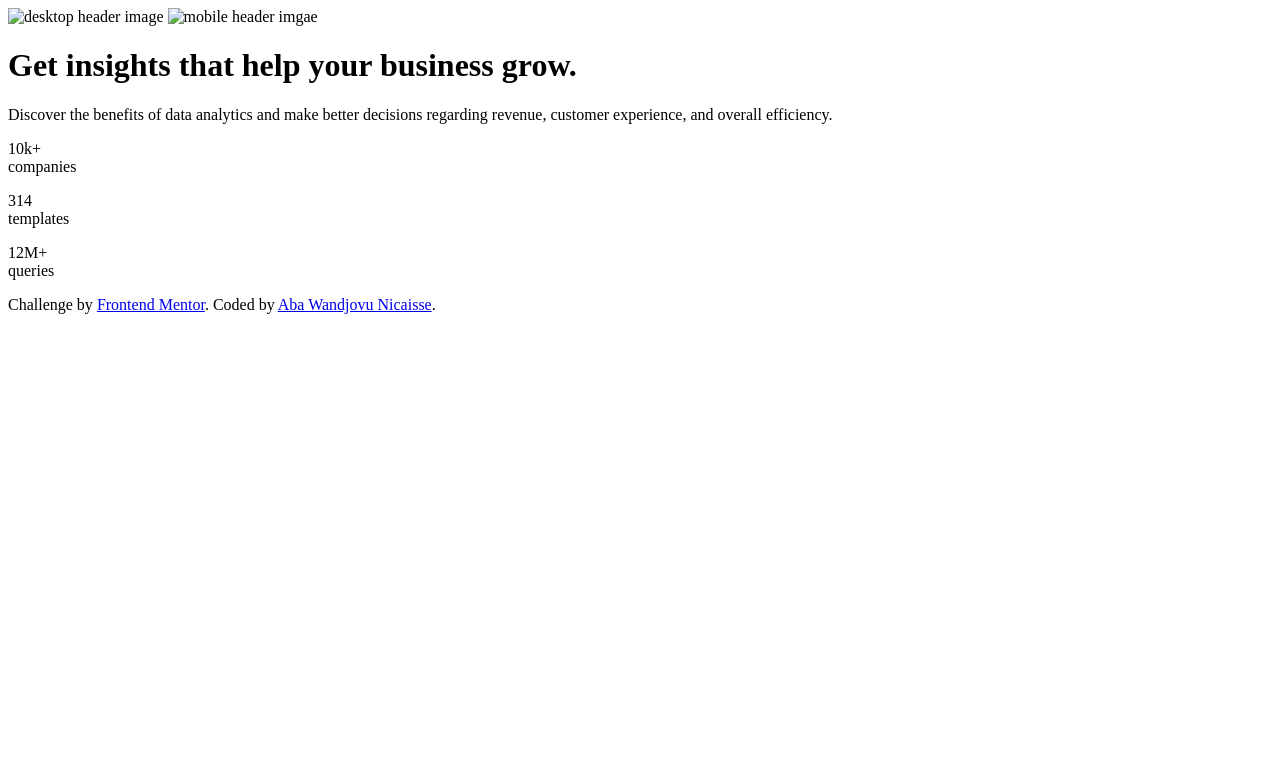
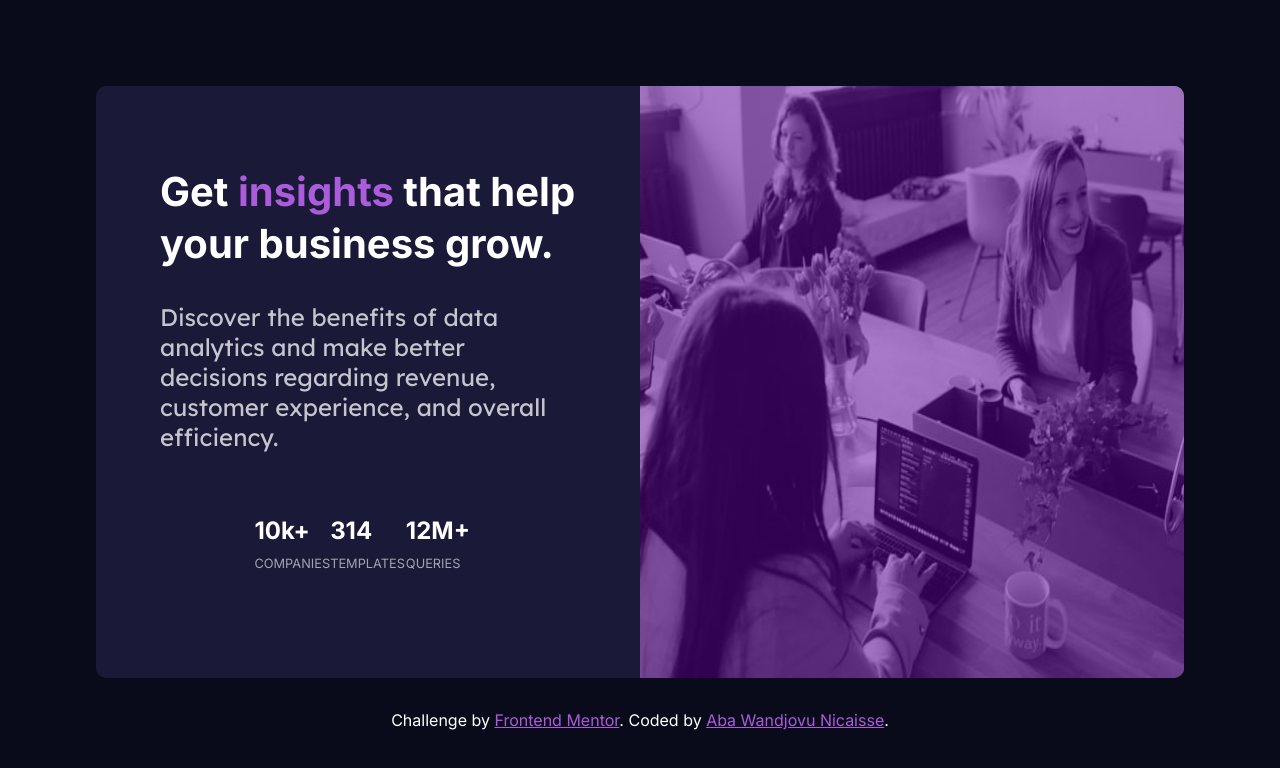
Before and after one commit to abanicaisse/stats-preview-webpage, a plain HTML site: page index.html in a window 1280 px wide. Drawn offline with Linux system fonts and the light colour scheme; the site is published under a folder, as on GitHub Pages, so addresses that start at the root find nothing.

Commit message:
updated index.html links

```diff
--- a/index.html
+++ b/index.html
@@ -9,15 +9,15 @@
   <link href="https://fonts.googleapis.com/css2?family=Inter:wght@400;700&family=Lexend+Deca&display=swap"
     rel="stylesheet">
   <link rel="icon" type="image/png" sizes="32x32" href="./images/favicon-32x32.png">
-  <link rel="stylesheet" href="/css/style.css">
+  <link rel="stylesheet" href="./css/style.css">
   <title>Frontend Mentor | Stats preview card component</title>
 </head>
 
 <body>
   <main id="main">
     <div class="main__img">
-      <img src="/images/image-header-desktop.jpg" alt="desktop header image" class="desktop-img">
-      <img src="/images/image-header-mobile.jpg" alt="mobile header imgae" class="mobile-img">
+      <img src="./images/image-header-desktop.jpg" alt="desktop header image" class="desktop-img">
+      <img src="./images/image-header-mobile.jpg" alt="mobile header imgae" class="mobile-img">
     </div>
     <div class="main__stats">
       <h1>
```
